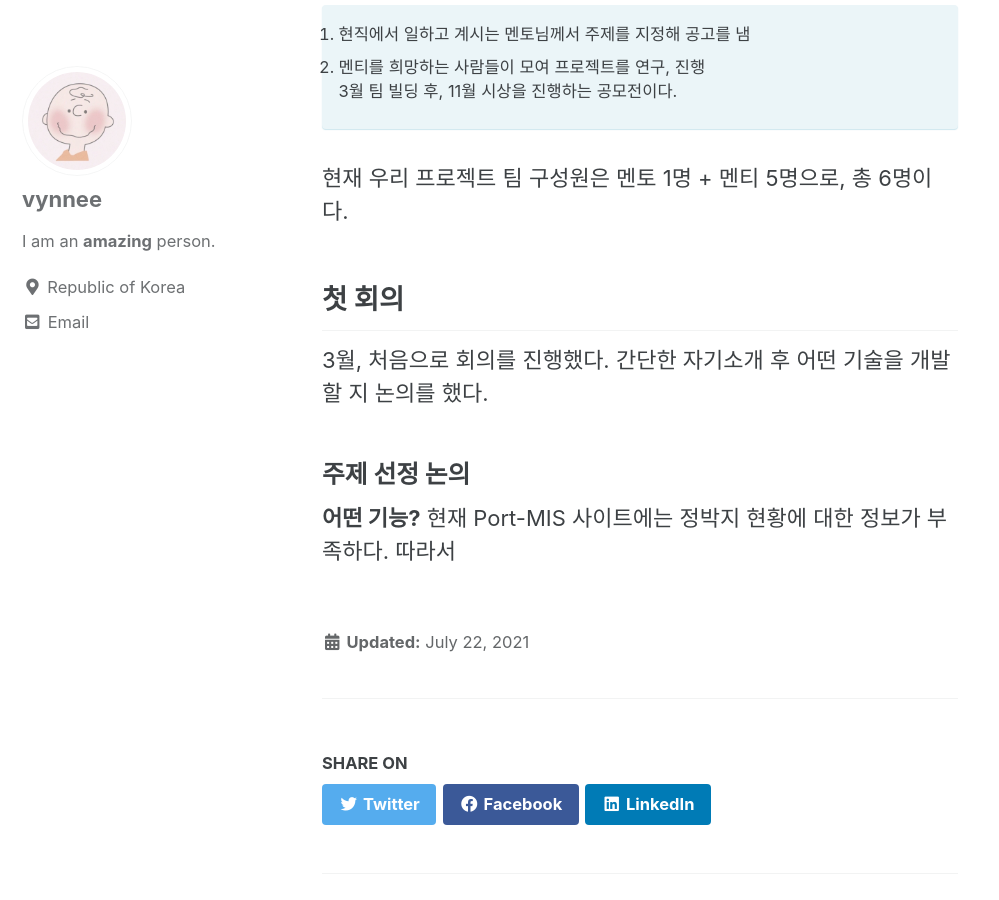
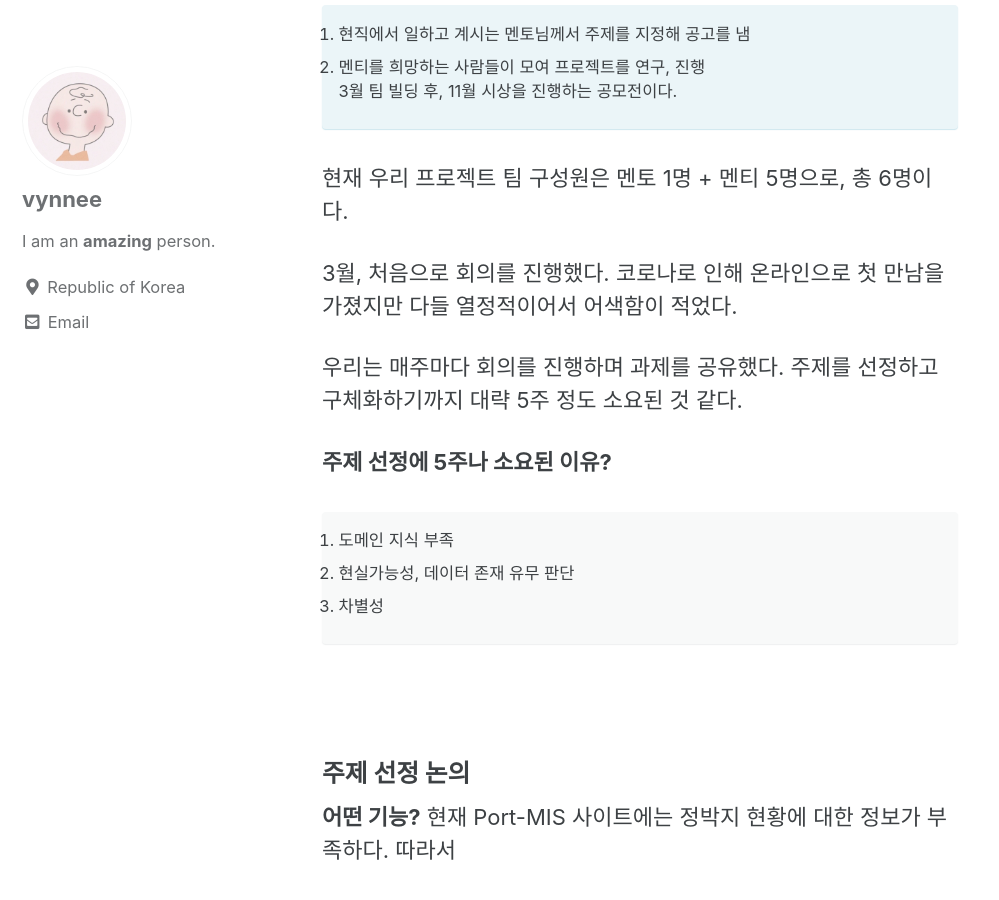
Before and after one commit to vynnee/vynnee.github.io, a Jekyll site: the page built from _posts/2021-07/marina/2021-07-16-ha1.md, in a window 1280 px wide and 900 px high, scrolled down 413 px. Shown: the whole window, without its empty margins (0-999 px from the left). Built offline with Jekyll 4.4.1, drawn with Linux system fonts in a browser that asks for light colours; cached includes are drawn as plain includes; comment, search, counter and statistics services are not loaded.

Commit message:
[2021-07-16] modify

```diff
--- a/_posts/2021-07/marina/2021-07-16-ha1.md
+++ b/_posts/2021-07/marina/2021-07-16-ha1.md
@@ -25,10 +25,17 @@ Last_modified_at: 2021-07-16T00:00:00+08:00
 
 현재 우리 프로젝트 팀 구성원은 멘토 1명 + 멘티 5명으로, 총 6명이다.<br>
 
+3월, 처음으로 회의를 진행했다. 코로나로 인해 온라인으로 첫 만남을 가졌지만 다들 열정적이어서 어색함이 적었다.<br>
 
-## 첫 회의
+우리는 매주마다 회의를 진행하며 과제를 공유했다. 주제를 선정하고 구체화하기까지 대략 5주 정도 소요된 것 같다.<br>
 
-3월, 처음으로 회의를 진행했다. 간단한 자기소개 후 어떤 기술을 개발할 지 논의를 했다.<br>
+**주제 선정에 5주나 소요된 이유?**
+1. 도메인 지식 부족
+2. 현실가능성, 데이터 존재 유무 판단
+3. 차별성
+{: .notice}
+
+<br>
 
 ### 주제 선정 논의
 
```
